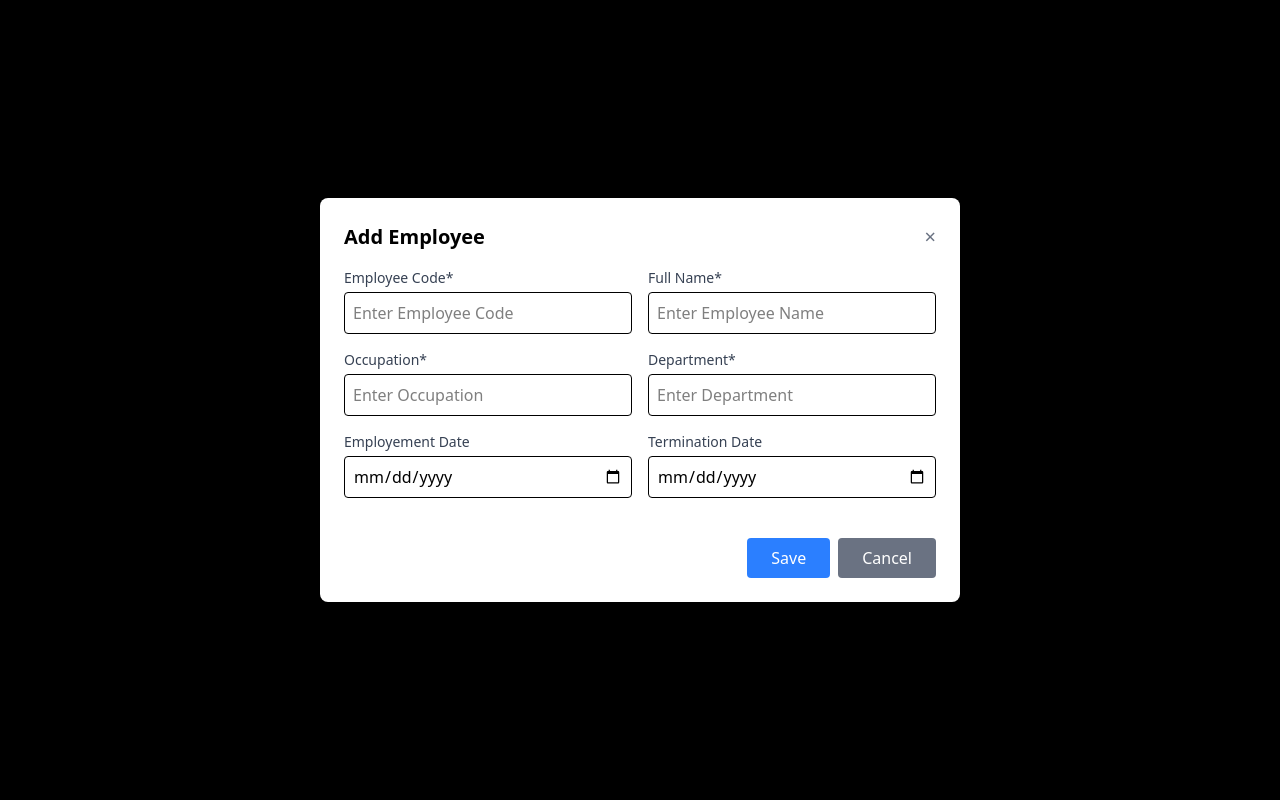
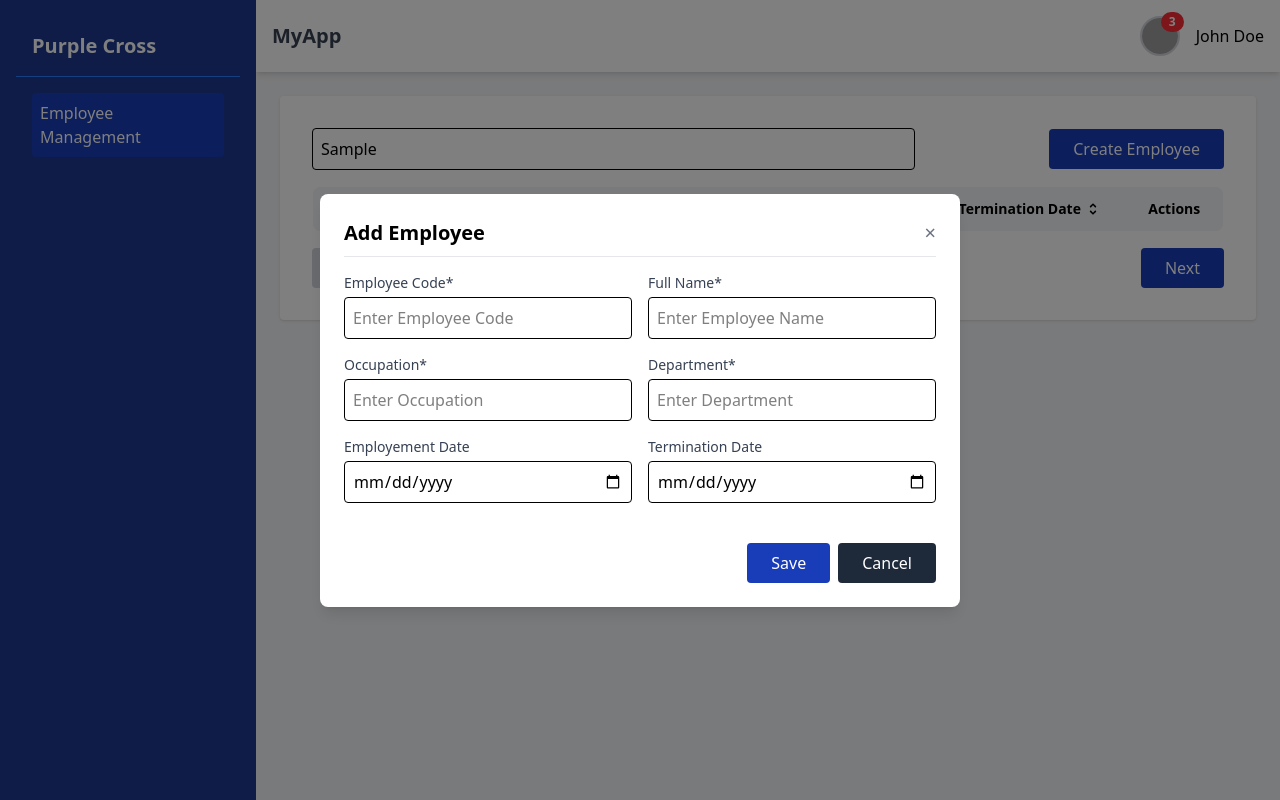
Before and after one commit to Arslan038/employee-dashboard, a Vue app: page / in a window 1280 px wide. Both pictures are taken after typing "Sample" into the empty fields and a click on the button "Create Employee". Built offline with nearby package versions, Linux system fonts and the light colour scheme; grey boxes are pictures that could not be loaded.

Commit message:
formatted modals

```diff
--- a/src/components/AddEditEmployee.vue
+++ b/src/components/AddEditEmployee.vue
@@ -1,19 +1,6 @@
 <template>
-    <!-- Modal Backdrop -->
-    <div v-if="isOpen" class="fixed inset-0 bg-black bg-opacity-5 z-50 flex items-center justify-center"
-        @click.self="actions.closeModal">
-        <!-- Modal Content -->
-        <div class="bg-white rounded-lg shadow-lg w-11/12 md:w-1/2 lg:w-1/2 p-6">
-            <!-- Modal Header -->
-            <div class="flex justify-between items-center mb-4">
-                <h2 class="text-xl font-semibold">{{ employee && employee.id ? 'Edit' : 'Add' }} Employee</h2>
-                <button @click="actions.closeModal"
-                    class="text-gray-500 hover:text-gray-700 text-[20px] cursor-pointer">
-                    &times;
-                </button>
-            </div>
-
-            <!-- Modal Body -->
+    <Modal v-if="isOpen" :title="`${employee && employee.id ? 'Edit' : 'Add'} Employee`" @close="actions.closeModal">
+        <template #body>
             <form @submit.prevent="actions.save">
                 <div class="grid grid-cols-2 gap-4">
                     <TextField v-model="employeeInfo.data.code" type="text" label="Employee Code*"
@@ -37,15 +24,16 @@
 
                 <div class="flex justify-end mt-10">
                     <Button type="submit" color="blue" class="mr-2">Save</Button>
-                    <Button type="button" color="gray">Cancel</Button>
+                    <Button type="button" color="gray" @click="actions.closeModal">Cancel</Button>
                 </div>
             </form>
-        </div>
-    </div>
+        </template>
+    </Modal>
 </template>
 
 <script setup>
 import { computed, reactive, ref, watch } from 'vue';
+import Modal from './ui/Modal.vue';
 import TextField from '../components/ui/TextField.vue';
 import Button from '../components/ui/Button.vue';
 
--- a/src/components/DeleteEmployee.vue
+++ b/src/components/DeleteEmployee.vue
@@ -1,32 +1,20 @@
 <template>
-    <!-- Modal Backdrop -->
-    <div v-if="isOpen" class="fixed inset-0 bg-black bg-opacity-5 z-50 flex items-center justify-center"
-        @click.self="closeModal">
-        <!-- Modal Content -->
-        <div v-if="employee" class="bg-white rounded-lg shadow-lg w-11/12 md:w-1/2 lg:w-1/3 p-6">
-            <!-- Modal Header -->
-            <div class="flex justify-between items-center mb-4">
-                <h2 class="text-xl font-semibold">Delete Employee</h2>
-                <button @click="closeModal" class="text-gray-500 hover:text-gray-700 text-[20px] cursor-pointer">
-                    &times;
-                </button>
-            </div>
-
-            <!-- Modal Body -->
+    <Modal v-if="isOpen && employee" title="Delete Employee" lg-width="1/3" @close="actions.closeModal">
+        <template #body>
             <div class="text-center">
                 <p>Are you sure you want to delete "<strong class="text-red">{{ employee.fullName }}</strong>" ?</p>
             </div>
 
-            <!-- Modal Footer -->
             <div class="flex justify-end mt-10">
                 <Button color="red" class="mr-2">Yes, Delete</Button>
-                <Button color="gray">Cancel</Button>
+                <Button color="gray" @click="actions.closeModal">Cancel</Button>
             </div>
-        </div>
-    </div>
+        </template>
+    </Modal>
 </template>
 
 <script setup>
+import Modal from './ui/Modal.vue';
 import Button from '../components/ui/Button.vue';
 const props = defineProps({
     isOpen: {
@@ -41,8 +29,9 @@ const props = defineProps({
 
 const emits = defineEmits(["close"]);
 
-// Close modal function
-const closeModal = () => {
-    emits("close");
+const actions = {
+    closeModal() {
+        emits("close");
+    }
 };
 </script>
--- a/src/components/EmployeeModal.vue
+++ b/src/components/EmployeeModal.vue
@@ -1,17 +1,6 @@
 <template>
-    <!-- Modal Backdrop -->
-    <div v-if="isOpen" class="fixed inset-0 bg-black bg-opacity-5 z-50 flex items-center justify-center"
-        @click.self="closeModal">
-        <!-- Modal Content -->
-        <div v-if="employee" class="bg-white rounded-lg shadow-lg w-11/12 md:w-1/2 lg:w-1/2 p-6">
-            <!-- Modal Header -->
-            <div class="flex justify-between items-center mb-4">
-                <h2 class="text-xl font-semibold">Employee Details</h2>
-                <button @click="closeModal" class="text-gray-500 hover:text-gray-700 text-[20px] cursor-pointer">
-                    &times;
-                </button>
-            </div>
-
+    <Modal v-if="isOpen && employee" title="Employee Details" lg-width="1/3" @close="actions.closeModal">
+        <template #body>
             <!-- Modal Body -->
             <div class="grid grid-cols-2 gap-4">
                 <div class="flex flex-col">
@@ -30,13 +19,14 @@
 
             <!-- Modal Footer -->
             <div class="flex justify-end mt-10">
-                <Button color="gray" @click="closeModal">Cancel</Button>
+                <Button color="gray" @click="actions.closeModal">Cancel</Button>
             </div>
-        </div>
-    </div>
+        </template>
+    </Modal>
 </template>
 
 <script setup>
+import Modal from './ui/Modal.vue';
 import Button from '../components/ui/Button.vue';
 const props = defineProps({
     isOpen: {
@@ -51,8 +41,9 @@ const props = defineProps({
 
 const emits = defineEmits(["close"]);
 
-// Close modal function
-const closeModal = () => {
-    emits("close");
+const actions = {
+    closeModal() {
+        emits("close");
+    }
 };
 </script>
--- a/src/components/ui/AppBar.vue
+++ b/src/components/ui/AppBar.vue
@@ -6,7 +6,6 @@
             </button>
             <div class="text-xl font-bold text-gray-700">MyApp</div>
         </div>
-
 
         <div class="relative">
             <!-- Badge with Avatar -->
@@ -22,7 +21,6 @@
                 <span>{{ user.name }}</span>
             </div>
 
-
             <div class="relative">
                 <div v-if="dropdownOpen" class="absolute right-0 mt-2 w-48 bg-white shadow-md rounded-md">
                     <ul>
@@ -31,8 +29,6 @@
                 </div>
             </div>
         </div>
-
-
     </header>
 </template>
 
--- a/src/components/ui/Button.vue
+++ b/src/components/ui/Button.vue
@@ -1,7 +1,7 @@
 <template>
     <div>
         <button :type="type" :disabled="disabled"
-        :class="`bg-${color}-500 text-white px-6 py-2 rounded hover:bg-${color}-600 disabled:bg-${color}-300 transition duration-300 cursor-pointer`" @click="onClick">
+        :class="`bg-${color}-800 text-white px-6 py-2 rounded hover:bg-${color}-600 disabled:bg-${color}-300 transition duration-300 cursor-pointer`" @click="onClick">
         <slot></slot>
     </button>
     </div>
--- /dev/null
+++ b/src/components/ui/Modal.vue
@@ -0,0 +1,39 @@
+<template>
+    <div>
+        <!-- Modal Backdrop -->
+        <div class="fixed inset-0 bg-black opacity-50" @click.self="closeModal"></div>
+
+        <div class="fixed inset-0 flex items-center justify-center">
+            <div class="bg-white rounded-lg shadow-lg w-11/12 md:w-1/2 p-6" :class="`lg:w-${lgWidth}`">
+                <!-- Modal Header -->
+                <div class="flex justify-between items-center pb-2 mb-4 border-b border-gray-200">
+                    <h2 class="text-xl font-semibold">{{ title }}</h2>
+                    <button @click="closeModal" class="text-gray-500 hover:text-gray-700 text-[20px] cursor-pointer">
+                        &times;
+                    </button>
+                </div>
+
+                <slot name="body"></slot>
+            </div>
+        </div>
+    </div>
+</template>
+
+<script setup>
+const props = defineProps({
+    title: {
+        type: String,
+        default: ''
+    },
+    lgWidth: {
+        type: String,
+        default: '1/2'
+    }
+});
+
+const emit = defineEmits(['close'])
+
+const closeModal = () => {
+    emit('close');
+}
+</script>
--- a/src/layouts/DashboardLayout.vue
+++ b/src/layouts/DashboardLayout.vue
@@ -20,6 +20,8 @@
               <RouterLink
                 :to="item.link"
                 class="block p-2 rounded hover:bg-blue-800"
+                active-class="bg-blue-800"
+                exact
               >
                 {{ item.text }}
               </RouterLink>
```
